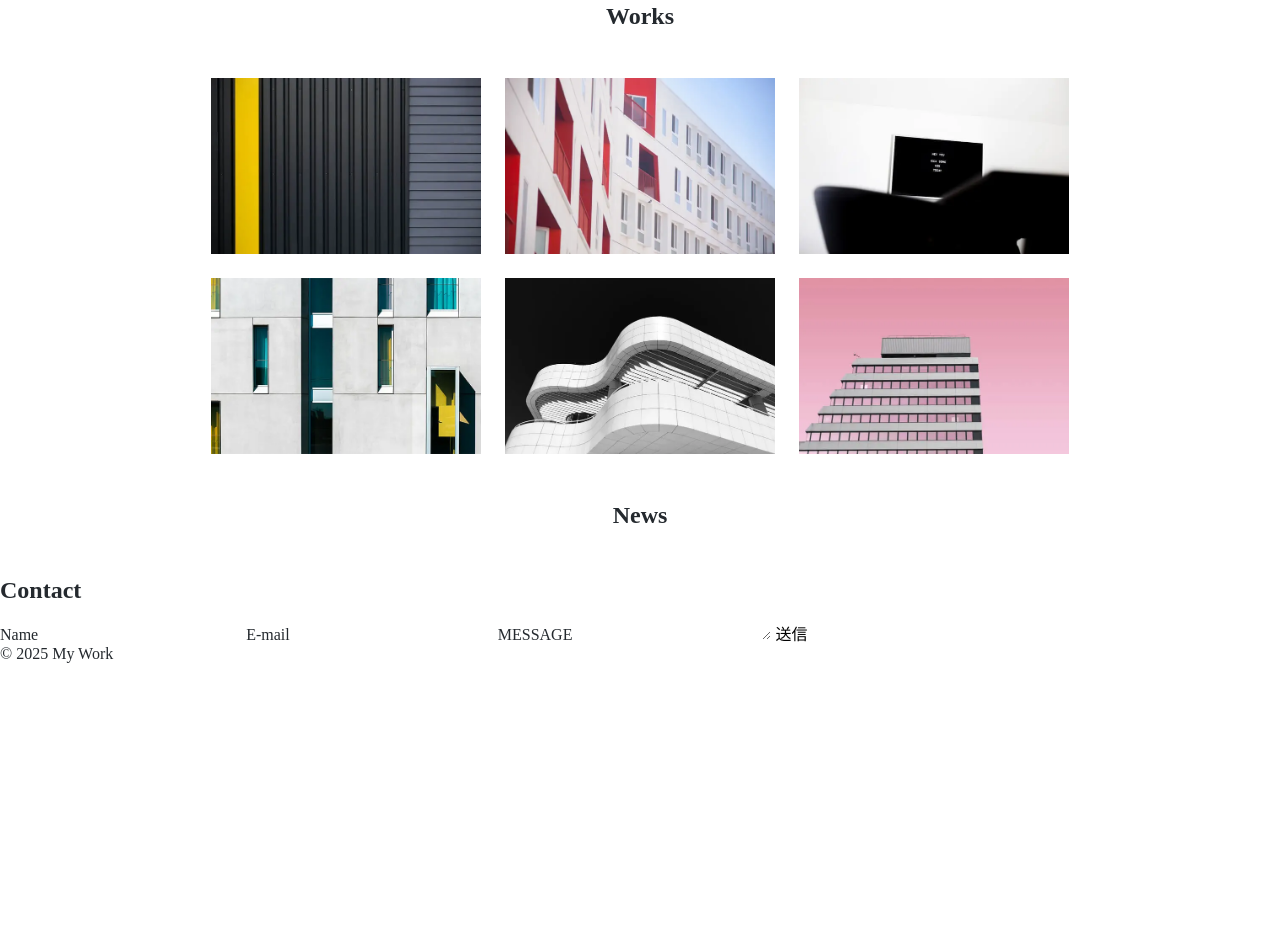
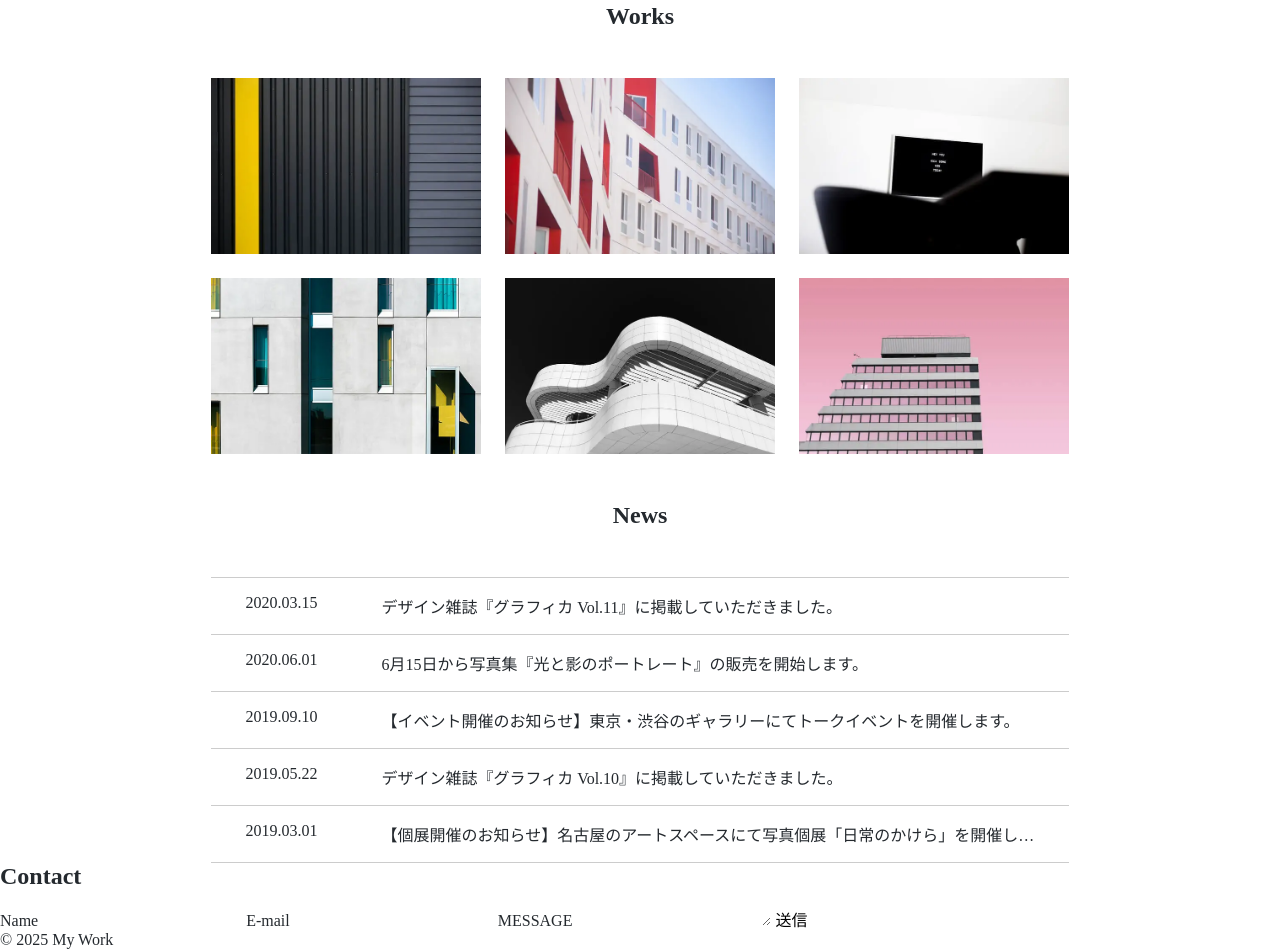
Before and after one commit to okawa0/mywork, a plain HTML site: page index.html in a window 1280 px wide. Shown: the part 1114-2063 px from the top of the page. Before the commit the page ends 1777 px from the top, so only its background shows below. Drawn offline with Linux system fonts and the light colour scheme; some packages are replaced by stand-ins of ours; a script that the page names is missing.

Commit message:
2025.6.6 NewsセクションPC版追加 大川

```diff
--- a/assets/scss/style.scss
+++ b/assets/scss/style.scss
@@ -135,4 +135,28 @@
       }
     }
   }
-}
+  #mywork-index-news{
+    .mywork-index-news-list{
+      max-width: 960px;
+      margin: 0 auto;
+      padding: 0 4%;
+      .mywork-index-news-item {
+        display: flex;
+        justify-content: flex-start;
+        gap: 4rem;
+        border-bottom: 1px solid #ccc;
+        padding: 1rem 4%;
+        &:first-of-type {
+          border-top: 1px solid #ccc;
+        }
+        time{
+        }
+        p{
+          white-space: nowrap;
+          overflow: hidden;
+          text-overflow: ellipsis;
+        }
+      }
+      }
+    }
+  }
--- a/index.html
+++ b/index.html
@@ -51,6 +51,28 @@
     </section>
     <section id="mywork-index-news">
       <h2 class="mywork-index-section-title">News</h2>
+      <ul class="mywork-index-news-list">
+        <li class="mywork-index-news-item">
+          <time datetime="">2020.03.15</time>
+          <p>デザイン雑誌『グラフィカ Vol.11』に掲載していただきました。</p>
+        </li>
+        <li class="mywork-index-news-item">
+          <time datetime="">2020.06.01</time>
+          <p>6月15日から写真集『光と影のポートレート』の販売を開始します。</p>
+        </li>
+        <li class="mywork-index-news-item">
+          <time datetime="">2019.09.10</time>
+          <p>【イベント開催のお知らせ】東京・渋谷のギャラリーにてトークイベントを開催します。</p>
+        </li>
+        <li class="mywork-index-news-item">
+          <time datetime="">2019.05.22</time>
+          <p>デザイン雑誌『グラフィカ Vol.10』に掲載していただきました。</p>
+        </li>
+        <li class="mywork-index-news-item">
+          <time datetime="">2019.03.01</time>
+          <p>【個展開催のお知らせ】名古屋のアートスペースにて写真個展「日常のかけら」を開催します。</p>
+        </li>
+      </ul>
     </section>
     <section id="mywork-index-contact">
       <h2>Contact</h2>
```
Also changed, not shown: css/style.css.
